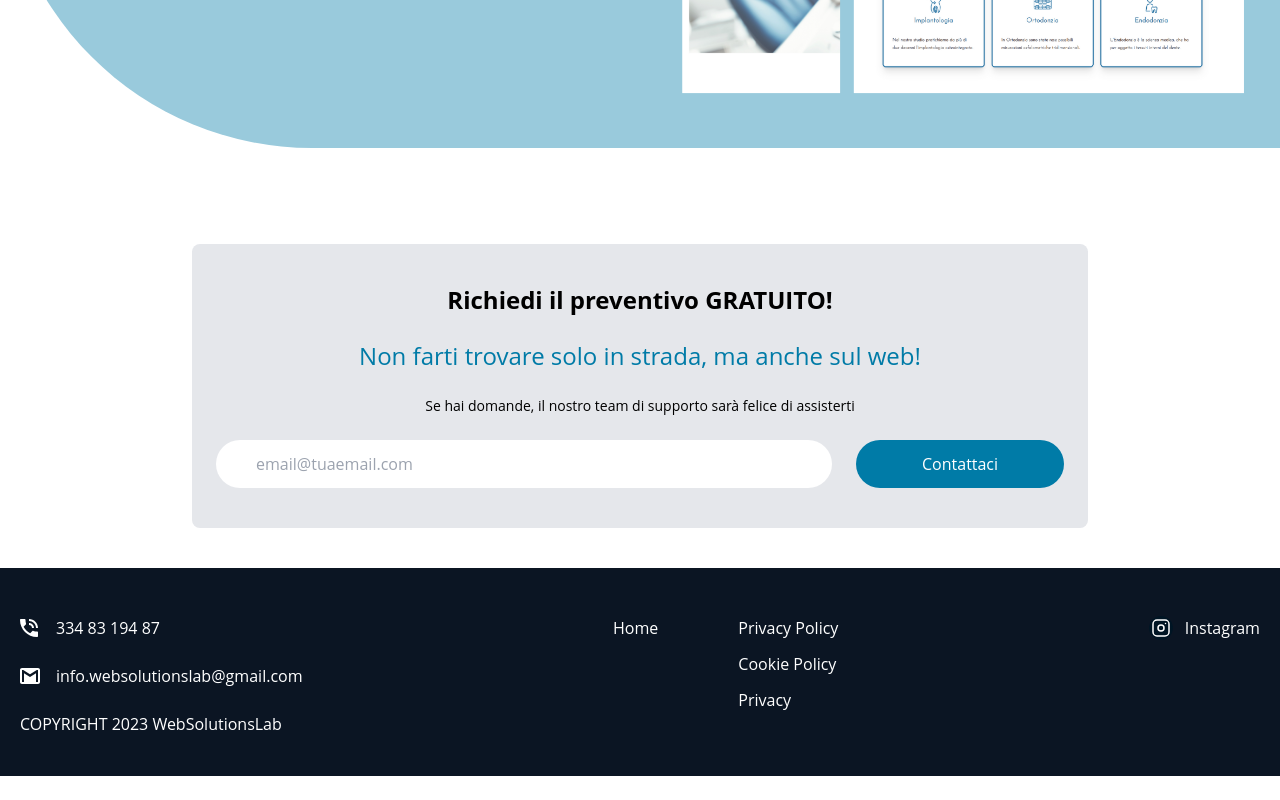
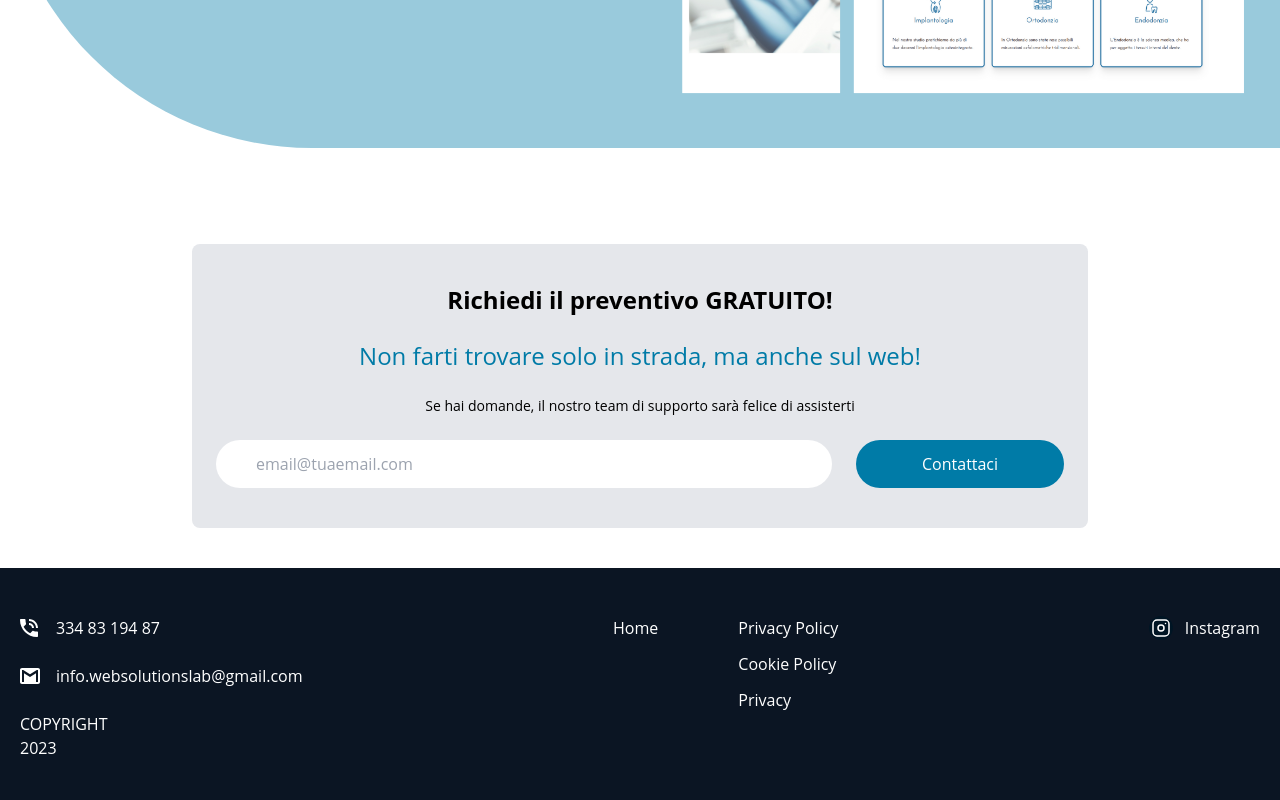
Before and after one commit to marynasotnyk85/websolutionslab, a website: page index.html in a window 1280 px wide. Shown: the part 3306-4106 px from the top of the page. Before the commit the page ends 4082 px from the top, so only its background shows below. Drawn offline with Linux system fonts and the light colour scheme.

Commit message:
currentYear

```diff
--- a/index.html
+++ b/index.html
@@ -333,11 +333,13 @@ class="flex flex-col items-center justify-center w-full space-y-6 font-bold text
         </div>
 
         <div class="flex items-center space-x-3">
-          <div>COPYRIGHT   <script>
-            var CurrentYear = new Date().getFullYear()
-            document.write(CurrentYear)
-        </script>
-         WebSolutionsLab</div>
+          <div>COPYRIGHT
+            <p id="currentYear"></p>
+            <script>
+              const d = new Date();
+              let year = d.getFullYear();
+              document.getElementById("currentYear").innerHTML = year;
+              </script> </div>
         </div>
 
       </div>
@@ -377,7 +379,6 @@ class="flex flex-col items-center justify-center w-full space-y-6 font-bold text
 
 <script>
   //let notifier = new AWN();
-
 
   function scrollToElement(id) {
     const element = document.getElementById(id);
```
Lines whose indentation alone changed are shown as unchanged.
